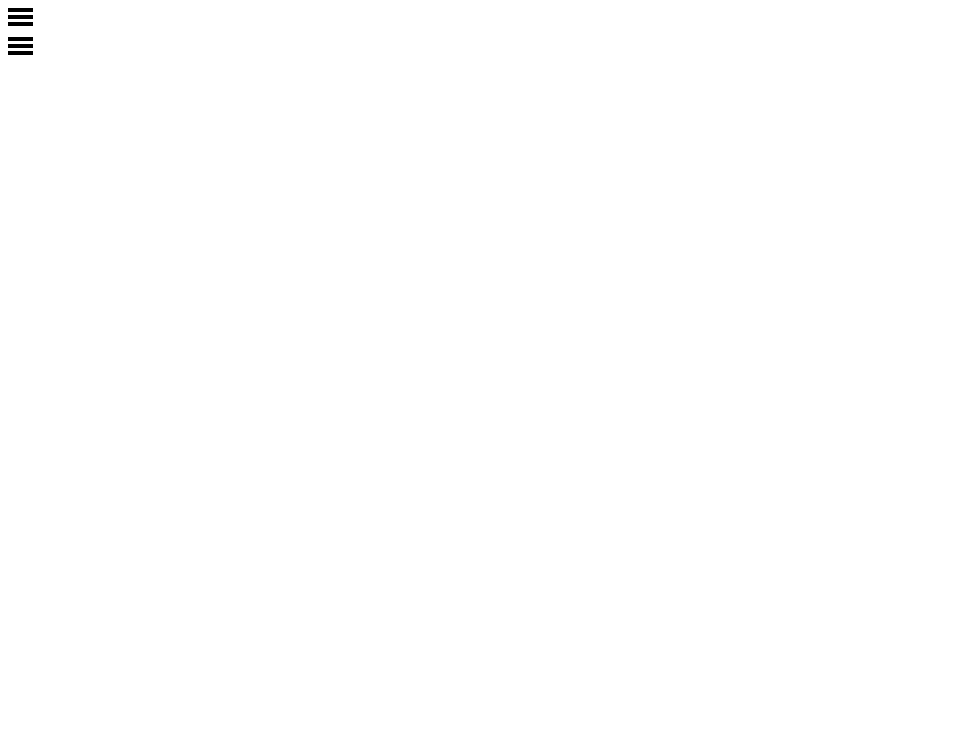
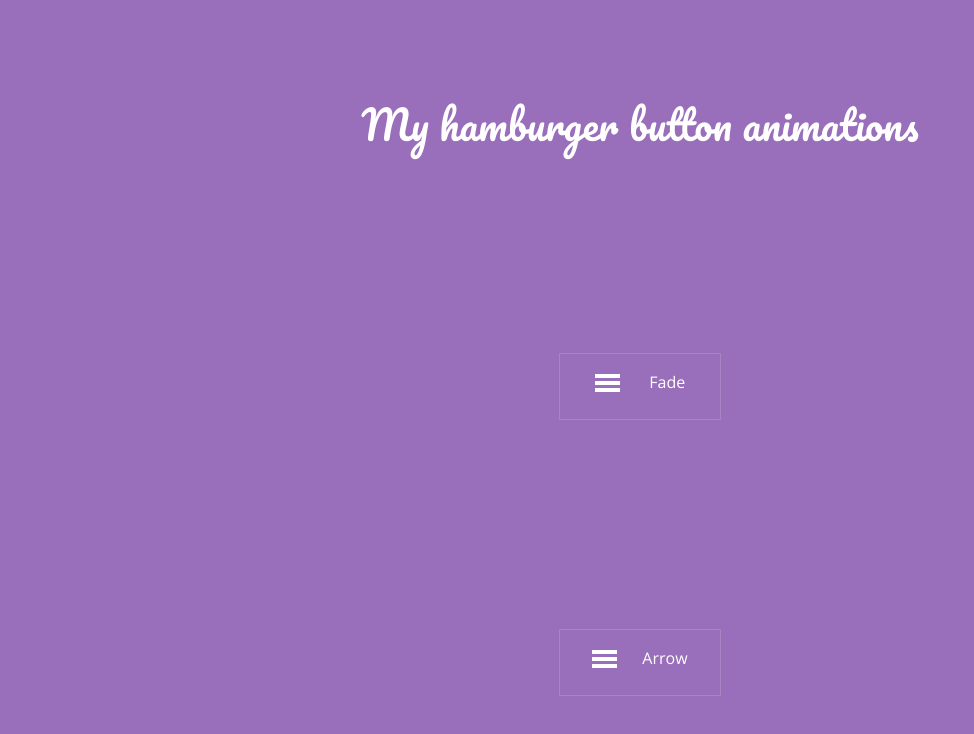
Before and after one commit to Sandx3/animations, a website: page examples/hamburger-menu/html.html in a window 1280 px wide. Shown: the whole page, without its empty margins (0-974 px from the left). Drawn offline with nearby package versions, Linux system fonts and the light colour scheme; files that its build step writes are made by us from their sources.

Commit message:
styled main page

```diff
--- a/examples/hamburger-menu/hamburger-menu.scss
+++ b/examples/hamburger-menu/hamburger-menu.scss
@@ -1,6 +1,7 @@
 $hamburger-size: 25px;
 $line-distance: 7px;
 $line-thickness: 4px;
+$hamburger-color: #fff;
 
 .button{
   display: inline-block;
@@ -13,7 +14,7 @@ $line-thickness: 4px;
 .line {
   width: $hamburger-size;
   height: $line-thickness;
-  background-color: black;
+  background-color: $hamburger-color;
 }
 
 .line--1, .line--2, .line--3 {
@@ -30,3 +31,40 @@ $line-thickness: 4px;
 
 @import 'types/fade';
 @import 'types/arrow';
+
+
+// site styles
+
+.container {
+  width: 100vw;
+  height: 100vh;
+  background-color: #996ebb;
+  display: flex;
+  justify-content: space-around;
+  align-items: center;
+  flex-flow: column;
+}
+
+.button__container {
+  width: 120px;
+  display: inline-flex;
+  justify-content: space-around;
+  border: 1px solid #a785c1;
+  padding: 20px;
+}
+
+.title,
+.text {
+  color: #fff;
+}
+
+.text {
+  font-family: 'Open Sans', sans-serif;
+  font-size: 16px;
+  display: inline-block;
+}
+
+.title {
+  font-family: 'Pacifico', cursive;
+  font-size: 40px;
+}
--- a/examples/hamburger-menu/html.html
+++ b/examples/hamburger-menu/html.html
@@ -3,15 +3,26 @@
 <head>
     <meta charset="UTF-8">
     <title>Hamburger menu sample</title>
+    <link href="https://fonts.googleapis.com/css?family=Open+Sans|Pacifico" rel="stylesheet">
+    <link rel="stylesheet" href="../../styles/reset.css">
     <link rel="stylesheet" href="../../styles/css/hamburger-menu/hamburger-menu.css">
 </head>
 <body>
+    <div class="container">
+        <div>
+            <h1 class="title">
+                My hamburger button animations
+            </h1>
+        </div>
         <div class="button__container">
             <div id="fadeButton" class="button">
                 <div id="fadeLine1" class="line line--1"></div>
                 <div id="fadeLine2" class="line line--2"></div>
                 <div id="fadeLine3" class="line line--3"></div>
             </div>
+            <p class="text">
+                Fade
+            </p>
         </div>
 
         <div class="button__container">
@@ -20,6 +31,10 @@
                 <div id="arrowLine2" class="line line--2"></div>
                 <div id="arrowLine3" class="line line--3"></div>
             </div>
+            <p class="text">
+                Arrow
+            </p>
+        </div>
     </div>
 </body>
 <script src="https://code.jquery.com/jquery-3.1.1.min.js"></script>
--- /dev/null
+++ b/styles/reset.css
@@ -0,0 +1,43 @@
+html, body, div, span, applet, object, iframe,
+h1, h2, h3, h4, h5, h6, p, blockquote, pre,
+a, abbr, acronym, address, big, cite, code,
+del, dfn, em, img, ins, kbd, q, s, samp,
+small, strike, strong, sub, sup, tt, var,
+b, u, i, center,
+dl, dt, dd, ol, ul, li,
+fieldset, form, label, legend,
+table, caption, tbody, tfoot, thead, tr, th, td,
+article, aside, canvas, details, embed,
+figure, figcaption, footer, header, hgroup,
+menu, nav, output, ruby, section, summary,
+time, mark, audio, video {
+    margin: 0;
+    padding: 0;
+    border: 0;
+    font-size: 100%;
+    font: inherit;
+    vertical-align: baseline;
+}
+/* HTML5 display-role reset for older browsers */
+article, aside, details, figcaption, figure,
+footer, header, hgroup, menu, nav, section {
+    display: block;
+}
+body {
+    line-height: 1;
+}
+ol, ul {
+    list-style: none;
+}
+blockquote, q {
+    quotes: none;
+}
+blockquote:before, blockquote:after,
+q:before, q:after {
+    content: '';
+    content: none;
+}
+table {
+    border-collapse: collapse;
+    border-spacing: 0;
+}
```
Lines whose indentation alone changed are shown as unchanged.
